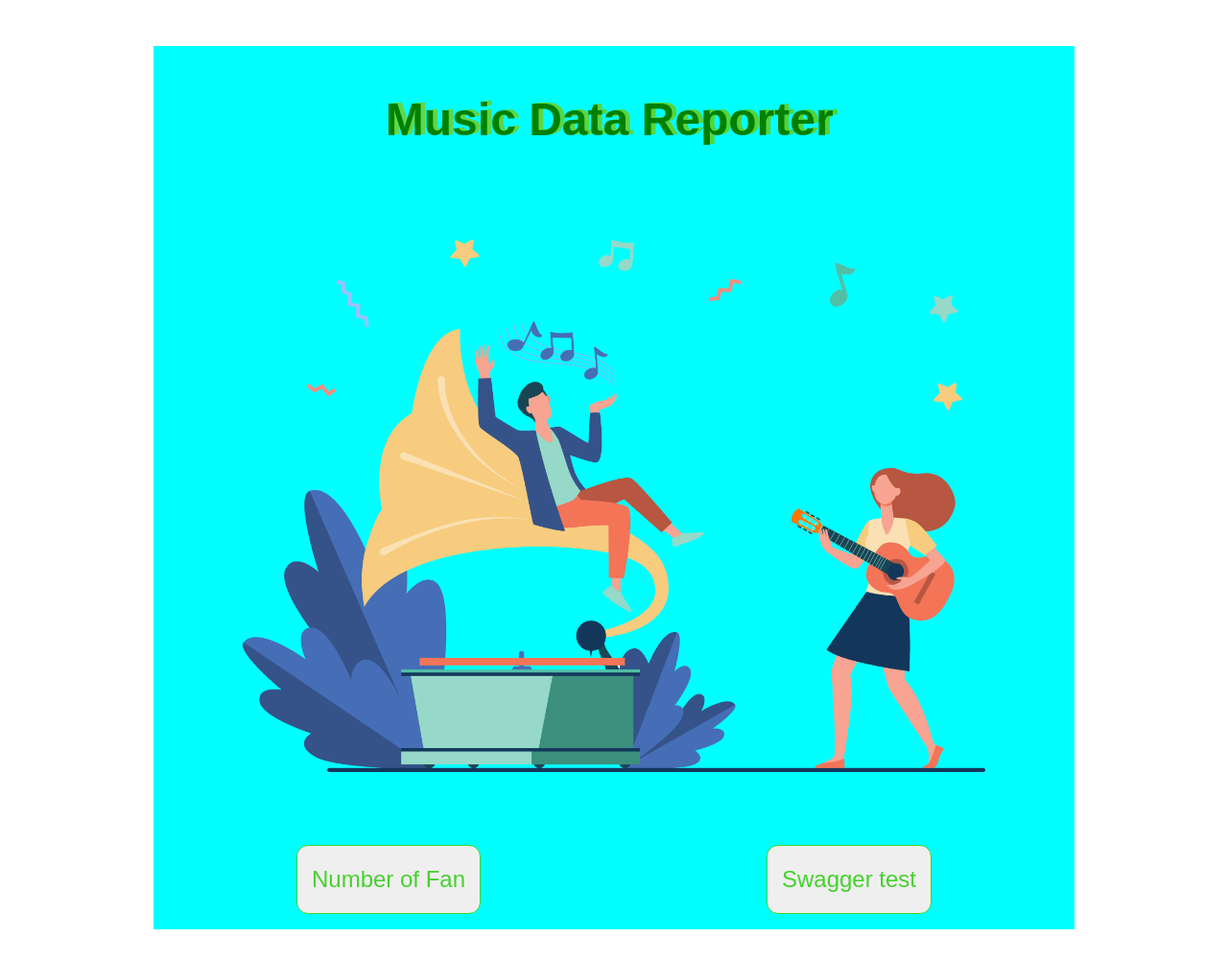
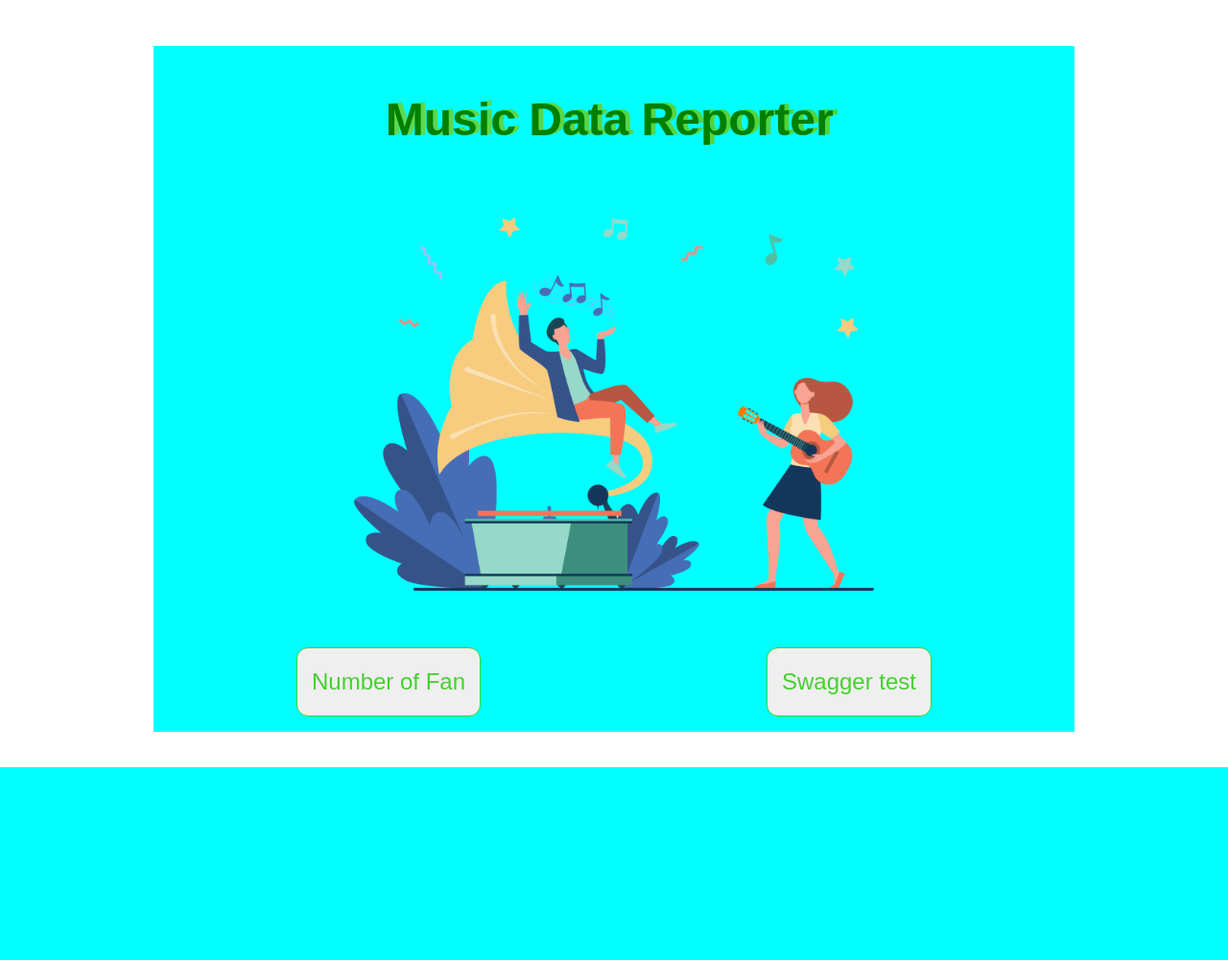
Before and after one commit to bleachjade/DAQ-Music-Data-Reporter, a Flask app: template templates/index.html in a window 1280 px wide. Shown: the whole page at 96% size. After the commit the page ends 800 px from the top, so only its background shows below. Run offline with Flask 2, Linux system fonts and the light colour scheme; the template is opened without the code that fills it, so the values that code supplies are empty.

Commit message:
fix img on index

```diff
--- a/static/css/index.css
+++ b/static/css/index.css
@@ -58,3 +58,9 @@ button:hover {
     box-shadow: 2px 2px #6ADA58, 4px 4px #6ADA58, 5px 5px#6ADA58;
     transform: translateX(-6px);
 }
+
+@media screen and (max-width: 1600px) {
+    .top-wraper img {
+        width: 70%;
+    }
+}
```
